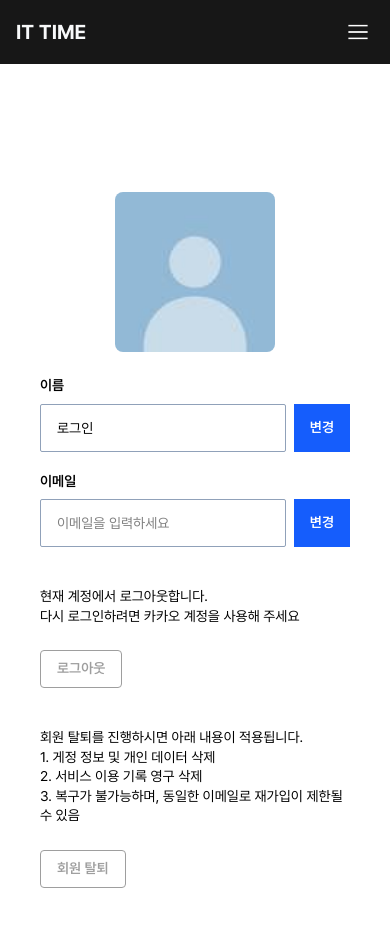
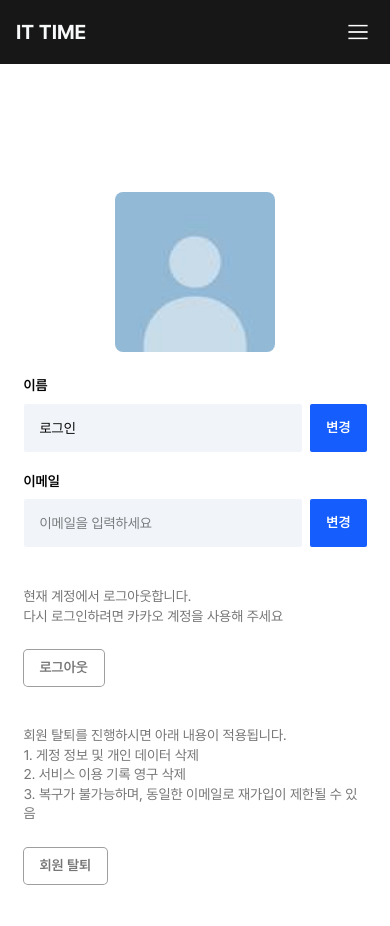
Before and after one commit to saero-jinro/saerojinro-client, a Next.js app: page /mypage in a window 390 px wide. Shown: the top 926 px of the page. Built offline with nearby package versions, Linux system fonts and the light colour scheme; no server answers.

Commit message:
design(mypage): 웹/모바일/다크모드 디자인 적용 및 로그아웃 로직 개선
- 어드민도 사용할 수 있도록 개선

Resolve: #130

```diff
--- a/src/app/(route)/mypage/component/dataComponents.tsx
+++ b/src/app/(route)/mypage/component/dataComponents.tsx
@@ -82,12 +82,12 @@ export const EditableField = ({ id, label, value, onSave }: EditableFieldProps)
           value={state}
           onChange={handleChange}
           placeholder={`${label}을 입력하세요`}
-          className="h-12 w-full px-4 border border-[#90A1B9] rounded-[2px]"
+          className="h-12 w-full px-4 outline-none focus:border focus:border-[#90a1b981] dark:focus:border-[#6f76815d]  rounded-[2px] bg-[#F1F5F9] dark:bg-[#0D121E]"
         />
         <ClickButton
           actionDesc={`${id}-change`}
           onClick={onOpen}
-          className="btn h-12 px-4 py-1 font-semibold whitespace-nowrap"
+          className="btn h-12 px-4 py-1 font-semibold whitespace-nowrap rounded-[2px]"
         >
           변경
         </ClickButton>
--- a/src/app/(route)/mypage/component/handleButton.tsx
+++ b/src/app/(route)/mypage/component/handleButton.tsx
@@ -29,13 +29,13 @@ export const LogoutButton = () => {
   };
 
   return (
-    <div className="w-full mt-[40px]">
+    <div className="w-full mt-[40px] text-[#757575] dark:text-[#62748E]">
       <span className="block">현재 계정에서 로그아웃합니다.</span>
       <span className="block">다시 로그인하려면 카카오 계정을 사용해 주세요</span>
       <ClickButton
         actionDesc="logout"
         onClick={onOpen}
-        className="block font-semibold px-4 py-2 mt-6 rounded-[4px] border border-solid text-[#9E9E9E] border-[#9E9E9E]"
+        className="block font-semibold px-4 py-2 mt-6 rounded-[4px] text-[#757575] dark:text-[#62748E] shadow-[0_0_0_1px_#9E9E9E] dark:shadow-[0_0_0_1px_#62748E]"
       >
         로그아웃
       </ClickButton>
@@ -70,7 +70,7 @@ export const UserDeleteButton = () => {
   };
 
   return (
-    <div className="w-full mt-[40px]">
+    <div className="w-full mt-[40px] text-[#757575] dark:text-[#62748E]">
       <span className="block">회원 탈퇴를 진행하시면 아래 내용이 적용됩니다.</span>
       <span className="block">1. 게정 정보 및 개인 데이터 삭제</span>
       <span className="block">2. 서비스 이용 기록 영구 삭제</span>
@@ -78,7 +78,7 @@ export const UserDeleteButton = () => {
       <ClickButton
         actionDesc="delete-user"
         onClick={onOpen}
-        className="block font-semibold px-4 py-2 mt-6 rounded-[4px] border border-solid text-[#9E9E9E] border-[#9E9E9E]"
+        className="block font-semibold px-4 py-2 mt-6 rounded-[4px] text-[#757575] dark:text-[#62748E] shadow-[0_0_0_1px_#9E9E9E] dark:shadow-[0_0_0_1px_#62748E]"
       >
         회원 탈퇴
       </ClickButton>
--- a/src/app/(route)/mypage/page.tsx
+++ b/src/app/(route)/mypage/page.tsx
@@ -3,8 +3,8 @@ import { LogoutButton, UserDeleteButton } from './component/handleButton';
 
 const Page = () => {
   return (
-    <div className="flex overflow-hidden items-center justify-center md:h-[calc(100vh-80px)] w-screen max-w-[788px] mx-auto bg-white">
-      <div className="min-w-[343px] py-16 px-[40px] h-auto w-full flex flex-col mt-16 text-sm md:text-base">
+    <div className="flex overflow-hidden py-16 px-[40px] bg-white dark:bg-[#070A12] min-h-screen items-center justify-center md:h-auto w-screen max-w-[1280px] mx-auto ">
+      <div className="min-w-[343px] h-full w-full md:max-w-[788px] flex flex-col mt-16 text-sm md:text-base">
         {/* 정보 */}
         <div className="flex md:flex-row flex-col gap-6">
           <MyProileImage />
--- a/src/app/_utils/Auth/logout.ts
+++ b/src/app/_utils/Auth/logout.ts
@@ -11,6 +11,7 @@ export const handleLogout = async (): Promise<boolean> => {
     }
 
     console.log('로그아웃 성공');
+    document.cookie = 'adminToken=; path=/; expires=Thu, 01 Jan 1970 00:00:00 GMT';
     return true;
   } catch (error) {
     console.error('로그아웃 중 오류 발생:', error);
```
